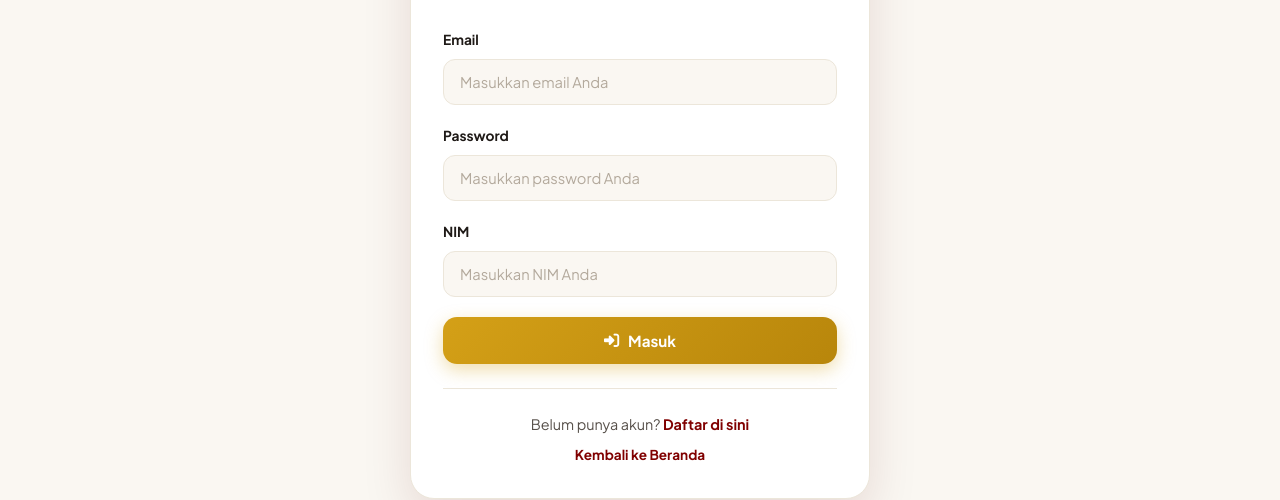
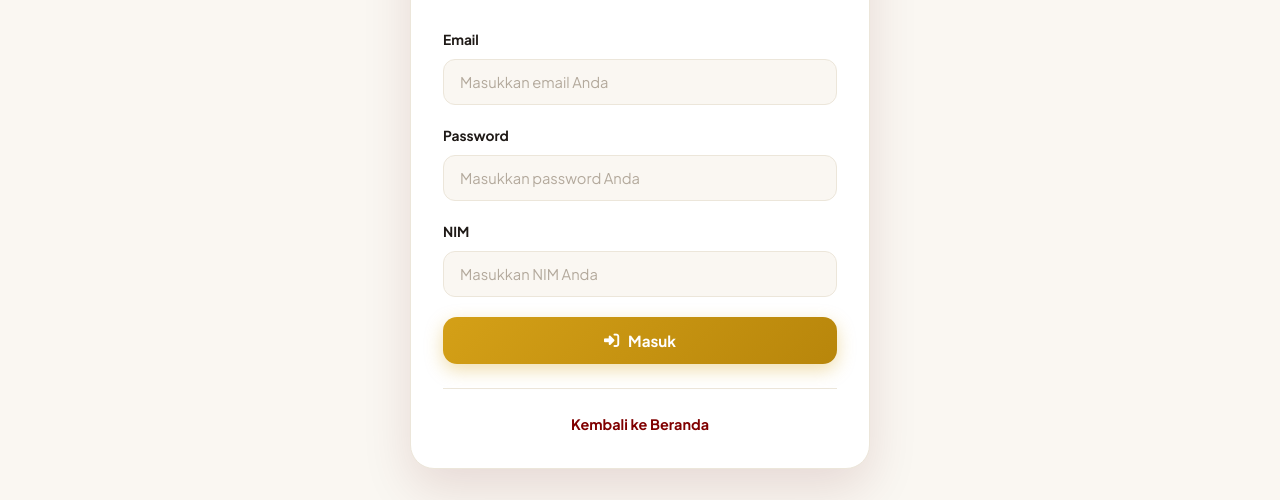
Before and after one commit to imm-jpmipa-uad/Web_peserta, a plain HTML site: page login.html in a window 1280 px wide. Shown: the part 301-801 px from the top of the page. Drawn offline with Linux system fonts and the light colour scheme; no server answers.

Commit message:
Update login.html

```diff
--- a/login.html
+++ b/login.html
@@ -264,11 +264,6 @@
             text-decoration: underline;
         }
 
-        .form-footer p + p {
-            margin-top: 0.5rem;
-            font-size: 0.85rem;
-        }
-
         .alert {
             padding: 12px 16px;
             border-radius: 12px;
@@ -436,7 +431,6 @@
                 </form>
 
                 <div class="form-footer">
-                    <p>Belum punya akun? <a href="register.html">Daftar di sini</a></p>
                     <p><a href="index.html">Kembali ke Beranda</a></p>
                 </div>
             </div>
@@ -604,8 +598,6 @@
     // Jika user sudah login sebelumnya → langsung redirect ke halaman utama
     onAuthStateChanged(auth, (user) => {
         if (user) {
-            // Beri waktu sebentar agar tidak redirect sebelum
-            // proses login (submit) selesai redirect manual
             setTimeout(() => {
                 if (auth.currentUser && window.location.pathname.includes('login')) {
                     window.location.href = 'index.html';
```
